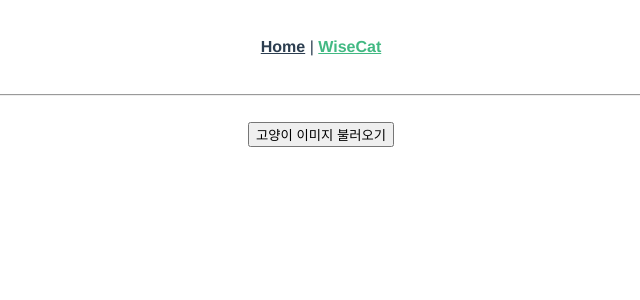
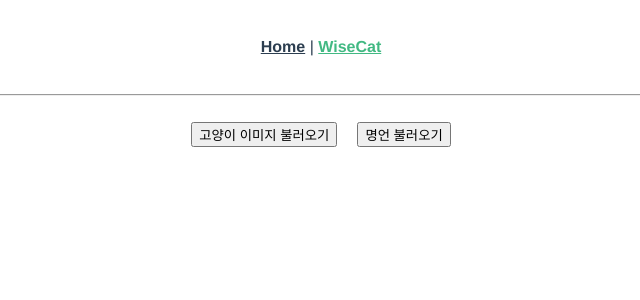
Before and after one commit to noommik/javascript-clean-architecture, a Vue app: page /wise-cat in a window 1280 px wide. Shown: the top 300 px of the page, without its empty margins (319-959 px from the left). Built offline with nearby package versions, Linux system fonts and the light colour scheme.

Commit message:
feat: add slip API

```diff
--- /dev/null
+++ b/src/api/slip.ts
@@ -0,0 +1,29 @@
+import axios from 'axios';
+
+/**
+ * @Use: https://api.adviceslip.com/
+ */
+const API_URL = 'https://api.adviceslip.com';
+
+const instance = axios.create({
+  baseURL: API_URL,
+});
+
+instance.interceptors.request.use(
+  (config) => config,
+  (error) => Promise.reject(error),
+);
+
+instance.interceptors.response.use(
+  (response) => response,
+  (error) => Promise.reject(error),
+);
+
+export default {
+  fetchData() {
+    return instance({
+      url: '/advice',
+      method: 'get',
+    });
+  },
+};
--- /dev/null
+++ b/src/components/slip/index.vue
@@ -0,0 +1,49 @@
+<template>
+  <section class="slip">
+    <button type="button" @click="fetchCat()">명언 불러오기</button>
+    <br><br>
+    <div class="slip-text">
+      <h3 v-text="advice"></h3>
+    </div>
+  </section>
+</template>
+
+<script lang="ts">
+import { defineComponent } from 'vue';
+
+// api
+import Slip from '@/api/slip';
+
+export default defineComponent({
+  name: 'slip',
+  data() {
+    return {
+      advice: '',
+    };
+  },
+  methods: {
+    fetchCat() {
+      Slip.fetchData()
+        .then((response) => {
+          if (Object.prototype.hasOwnProperty.call(response.data, 'message')) {
+            console.log(response.status);
+          } else {
+            this.advice = response.data.slip.advice;
+          }
+        })
+        .catch((error) => {
+          console.log(error);
+        });
+    },
+  },
+});
+</script>
+
+<style scoped lang="scss">
+  .cat {
+    max-width: 500px;
+  }
+  .cat img {
+    max-width: 100%;
+  }
+</style>
--- a/src/views/WiseCat.vue
+++ b/src/views/WiseCat.vue
@@ -1,26 +1,36 @@
 <template>
   <hr>
   <br>
-  <div class="section">
-    <cat></cat>
-  </div>
+  <article class="article">
+    <section class="section">
+      <cat></cat>
+    </section>
+    <section class="section">
+      <slip></slip>
+    </section>
+  </article>
 </template>
 
 <script lang="ts">
 
 // Components
 import cat from '@/components/cat/index.vue';
+import slip from '@/components/slip/index.vue';
 
 export default {
   components: {
     cat,
+    slip,
   },
 };
 </script>
 
 <style scoped lang="scss">
-  .section {
+  .article {
     display: flex;
     justify-content: center;
   }
+  .section {
+    margin: 0 10px;
+  }
 </style>
```
